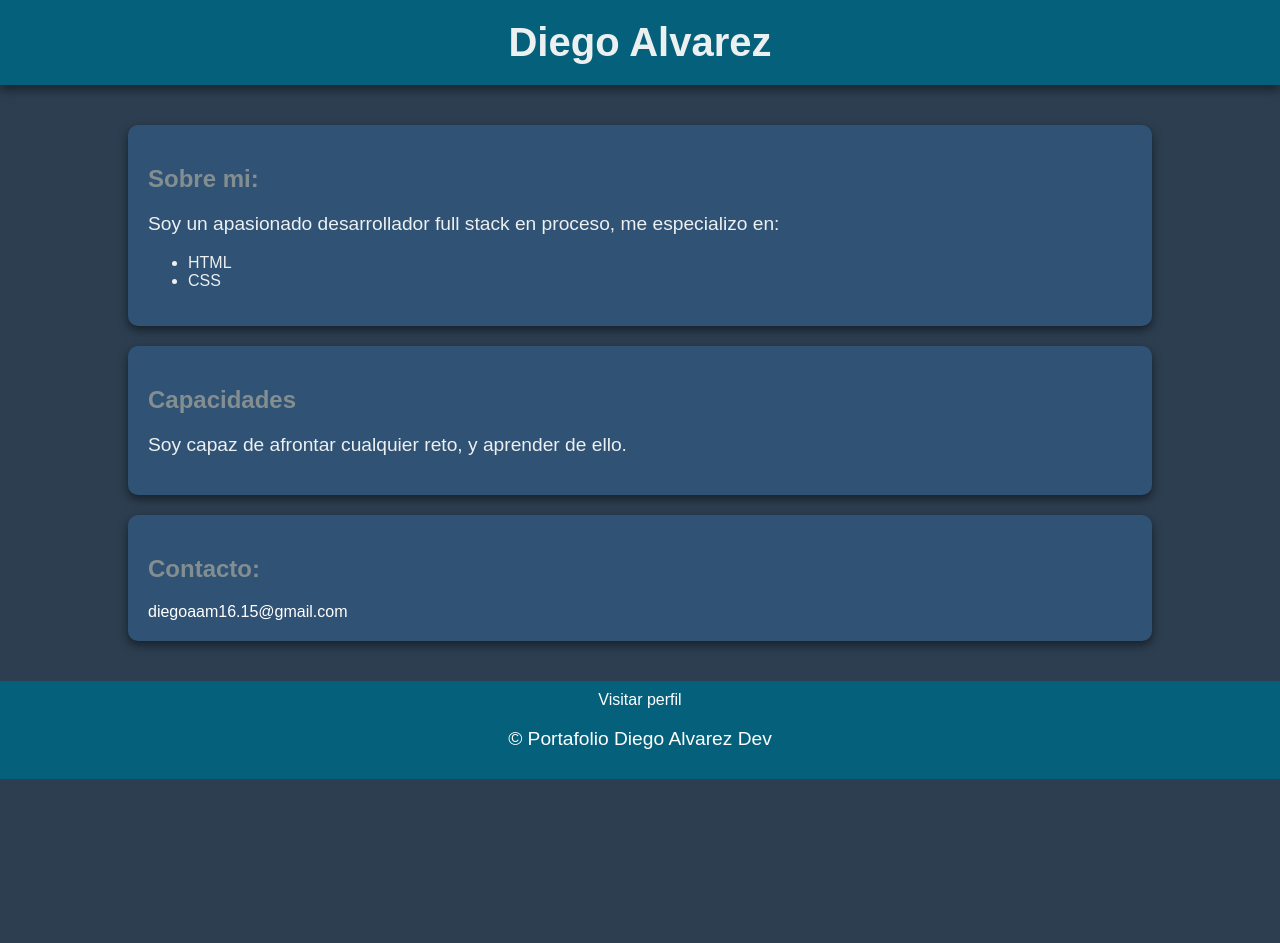
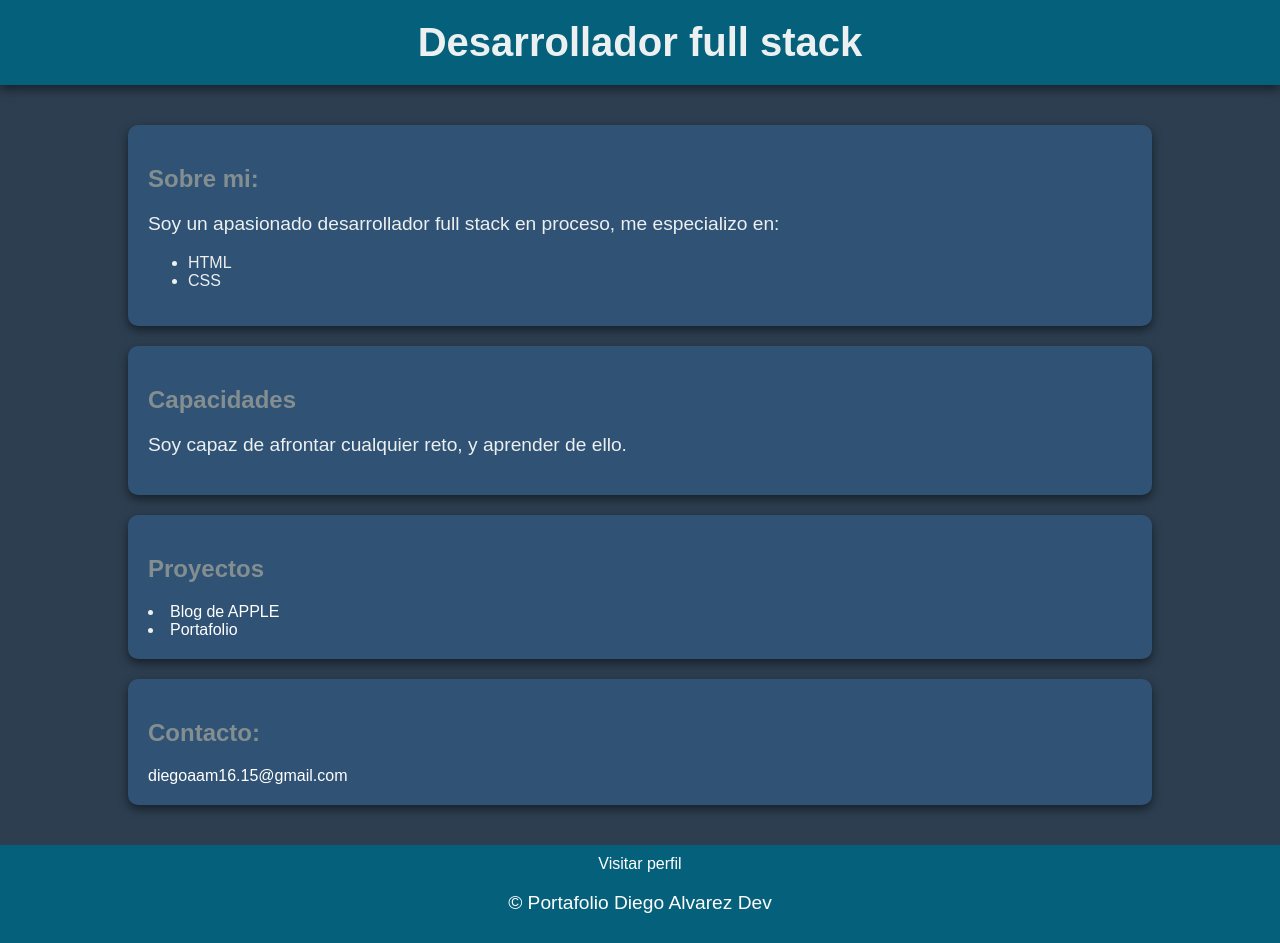
Before and after one commit to diegoalavarez/portafolio, a plain HTML site: page index.html in a window 1280 px wide. Before the commit the page ends 800 px from the top, so only its background shows below. Drawn offline with Linux system fonts and the light colour scheme.

Commit message:
update index.html

```diff
--- a/index.html
+++ b/index.html
@@ -6,7 +6,7 @@
 </head>
 <body>
     <header>
-        <h1>Diego Alvarez</h1>
+        <h1>Desarrollador full stack</h1>
     </header>
     <div class="container">
         <section>
@@ -22,6 +22,11 @@
             <p>Soy capaz de afrontar cualquier reto, y aprender de ello.</p>
         </section>
         <section>
+            <h2>Proyectos</h2>
+            <li><a href="https://diegoalavarez.github.io/blogapple/">Blog de APPLE</a></li>
+            <li><a href="https://diegoalavarez.github.io/portafolio/">Portafolio</a></li>
+        </section>
+        <section>
             <h2>Contacto:</h2>
                 <a href="mailto:diegoaam16.15@gmail.com" >diegoaam16.15@gmail.com</a>
         </section>
```
